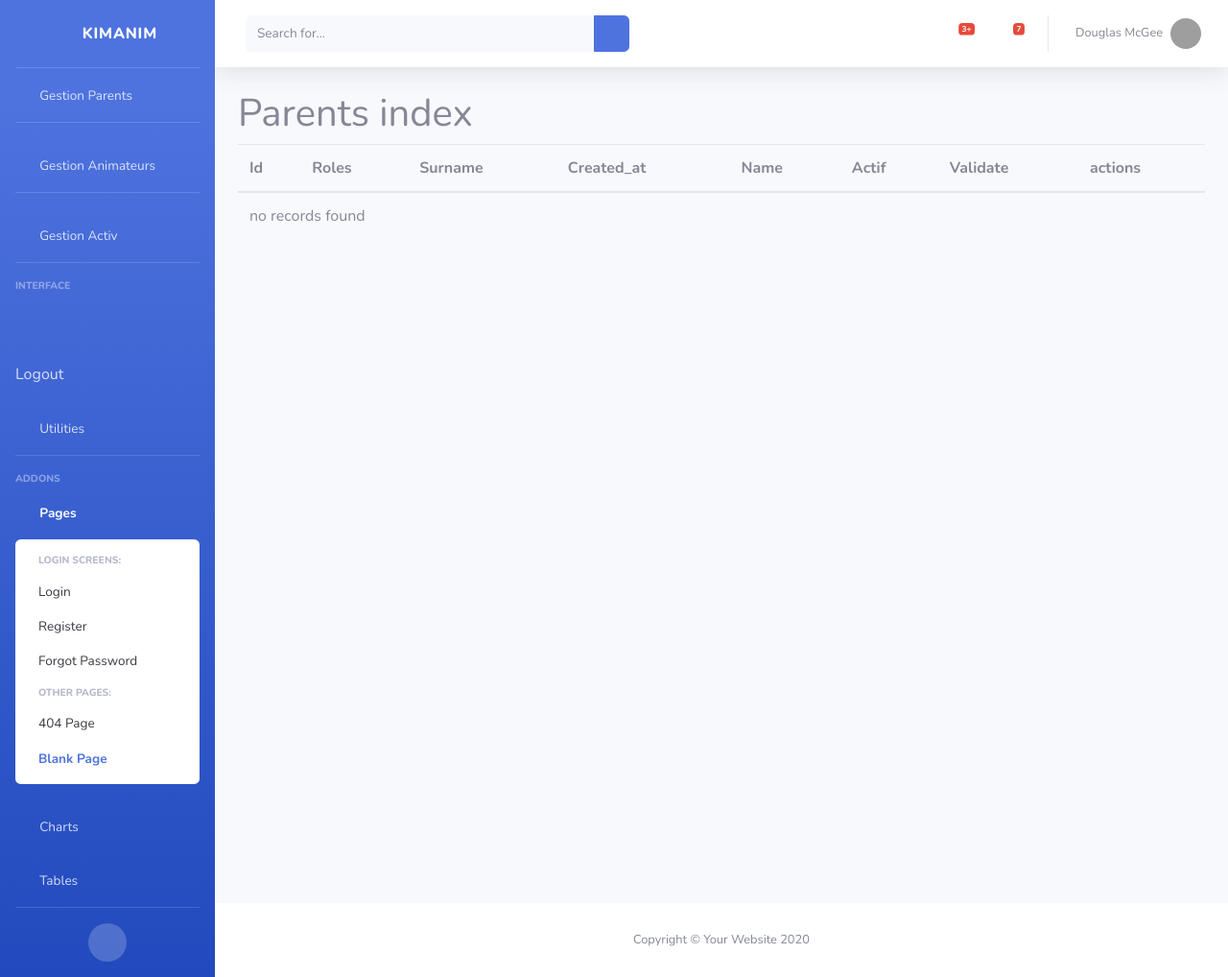
After one commit to FranckBt/KIMANIM, a Symfony app: template templates/users_gestion/parentindex.html.twig in a window 1280 px wide. The commit adds this page. Shown: the whole page at 96% size. Run offline with Twig, Linux system fonts and the light colour scheme; the template is opened without the code that fills it, so the values that code supplies are empty; some libraries are stand-ins or nearby versions; some web fonts are replaced; grey boxes are pictures that could not be loaded.

Commit message:
afffichage gestion parent backoffice

```diff
--- a/templates/admin.html.twig
+++ b/templates/admin.html.twig
@@ -45,17 +45,19 @@
 
 						<!-- Nav Item - Dashboard -->
 						<li class="nav-item">
-							<a class="nav-link" href={{path('app_users_gestion_index')}}>
+							<a class="nav-link" href={{path('app_users_gestion_parentindex')}}>
 								<i class="fas fa-fw fa-tachometer-alt"></i>
 								<span>Gestion Parents</span>
 							</a>
 						</li>
+						<hr class="sidebar-divider">
 						<li class="nav-item">
 							<a class="nav-link" href={{path('app_users_gestion_index')}}>
 								<i class="fas fa-fw fa-tachometer-alt"></i>
 								<span>Gestion Animateurs</span>
 							</a>
 						</li>
+						<hr class="sidebar-divider">
 						<li class="nav-item">
 							<a class="nav-link" href={{path('app_users_gestion_index')}}>
 								<i class="fas fa-fw fa-tachometer-alt"></i>
@@ -281,7 +283,7 @@
 												</div>
 												<div class="font-weight-bold">
 													<div class="text-truncate">Hi there! I am wondering if you can help me with a
-																												                                            problem I've been having.</div>
+																																										                                            problem I've been having.</div>
 													<div class="small text-gray-500">Emily Fowler · 58m</div>
 												</div>
 											</a>
@@ -292,7 +294,7 @@
 												</div>
 												<div>
 													<div class="text-truncate">I have the photos that you ordered last month, how
-																												                                            would you like them sent to you?</div>
+																																										                                            would you like them sent to you?</div>
 													<div class="small text-gray-500">Jae Chun · 1d</div>
 												</div>
 											</a>
@@ -303,7 +305,7 @@
 												</div>
 												<div>
 													<div class="text-truncate">Last month's report looks great, I am very happy with
-																												                                            the progress so far, keep up the good work!</div>
+																																										                                            the progress so far, keep up the good work!</div>
 													<div class="small text-gray-500">Morgan Alvarez · 2d</div>
 												</div>
 											</a>
@@ -314,7 +316,7 @@
 												</div>
 												<div>
 													<div class="text-truncate">Am I a good boy? The reason I ask is because someone
-																												                                            told me that people say this to all dogs, even if they aren't good...</div>
+																																										                                            told me that people say this to all dogs, even if they aren't good...</div>
 													<div class="small text-gray-500">Chicken the Dog · 2w</div>
 												</div>
 											</a>
@@ -361,10 +363,11 @@
 							<div class="container-fluid">
 
 
-								{% block container %}Users index
+								{% block container %}
 								{% endblock %}
 
-
+								{% block show %}
+								{% endblock %}
 
 							</div>
 							<!-- /.container-fluid -->
--- /dev/null
+++ b/templates/users_gestion/parentindex.html.twig
@@ -0,0 +1,54 @@
+{% extends 'admin.html.twig' %}
+
+{% block title %}Users index
+{% endblock %}
+
+{% block container %}
+	<h1>Parents index</h1>
+
+	<table class="table">
+		<thead>
+			<tr>
+				<th>Id</th>
+				<th>Roles</th>
+				<th>Surname</th>
+				<th>Created_at</th>
+				<th>Name</th>
+				<th>Actif</th>
+				<th>Validate</th>
+				<th>actions</th>
+			</tr>
+		</thead>
+		<tbody>
+
+			{% for user in users %}
+				{% if user.roles == ["ROLE_PARENT","ROLE_USER"] %}
+					<tr>
+						<td>{{ user.id }}</td>
+						<td>{{ user.roles ? user.roles|json_encode : '' }}</td>
+						<td>{{ user.surname }}</td>
+						<td>{{ user.createdAt ? user.createdAt|date('Y-m-d H:i:s') : '' }}</td>
+						<td>{{ user.name }}</td>
+						<td>{{ user.actif ? 'Yes' : 'No' }}</td>
+						<td>{{ user.validate ? 'Yes' : 'No' }}</td>
+						<td>
+							<a href="{{ path('app_users_gestion_show', {'id': user.id}) }}">show</a>
+							<a href="{{ path('app_users_gestion_edit', {'id': user.id}) }}">edit</a>
+						</td>
+					</tr>
+
+
+				{% endif %}
+
+
+			{% else %}
+				<tr>
+					<td colspan="16">no records found</td>
+				</tr>
+			{% endfor %}
+
+
+		</tbody>
+	</table>
+
+{% endblock %}
```
Also changed, not shown: src/Controller/UsersGestionController.php (+9 -1 lines), templates/users_gestion/show.html.twig (+5 -15 lines).
